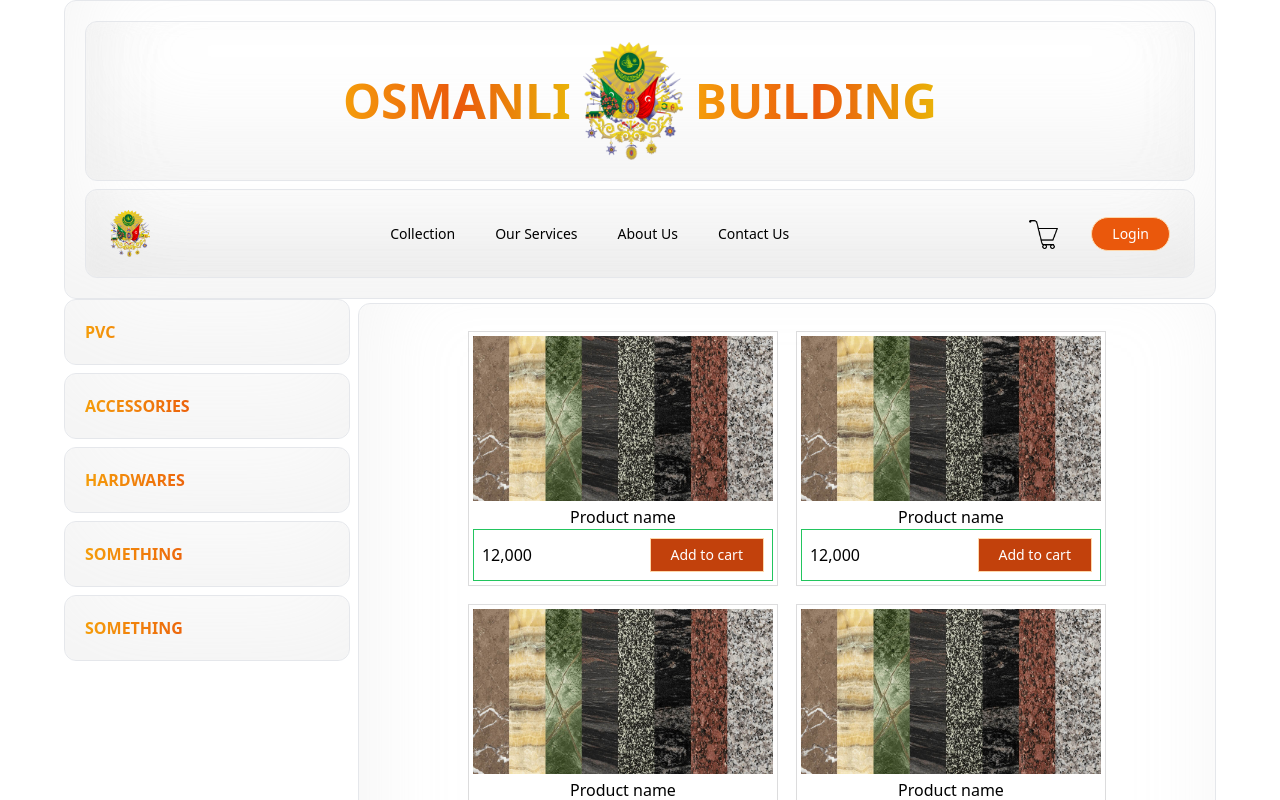
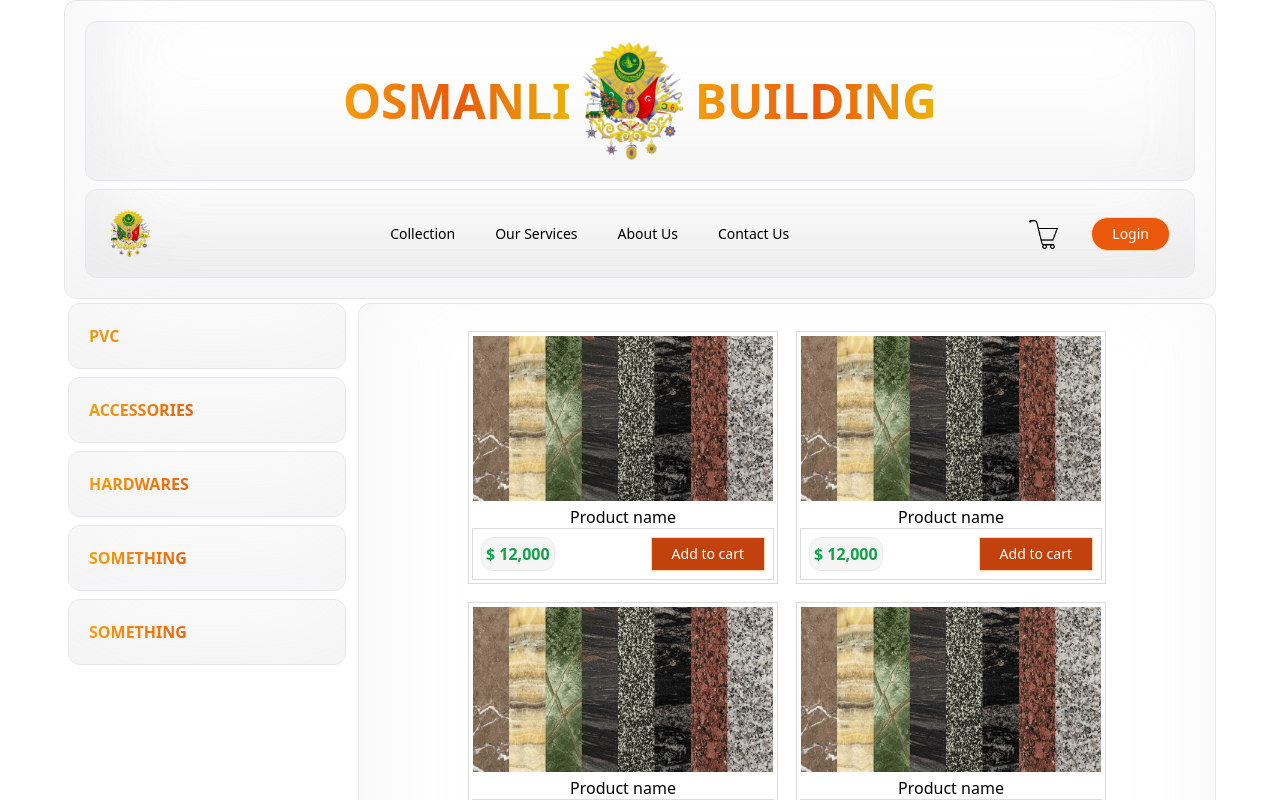
Before and after one commit to Bobzero23/Osmanli-Building-Frontend, a Next.js app: page / in a window 1280 px wide. Shown: the top 800 px of the page. Built offline with nearby package versions, Linux system fonts and the light colour scheme.

Commit message:
styling: adding some for better user interface

```diff
--- a/app/page.jsx
+++ b/app/page.jsx
@@ -4,7 +4,7 @@
 const page = () => {
   return (
     <div className="flex gap-2 borderp-2 ">
-      <div className="md:flex hidden flex-col gap-2 w-[25%]">
+      <div className="p-1 md:flex hidden flex-col gap-2 w-[25%]">
         <Link className="glassmorphism orange_hover w-full" href="/">
           <p className="font-extrabold orange_gradient w-full h-full">PVC</p>
         </Link>
--- a/components/Header.jsx
+++ b/components/Header.jsx
@@ -58,7 +58,7 @@
           </ul>
         </div>
         <div className="flex items-center gap-8 px-1">
-          <Link href="/cart flex-shrink">
+          <Link href="/cart">
             <Image
               className="object-contain"
               alt="Product image"
--- a/components/ProductCard.jsx
+++ b/components/ProductCard.jsx
@@ -16,8 +16,10 @@
             <p className="font-thin pt-1">Product name</p>
           </div>
         </div>
-        <div className="flex items-center justify-between p-2 border border-green-500">
-          <div>12,000</div>
+        <div className="card_box flex items-center justify-between p-2">
+          <div className="price_glassmorphism text-green-600 font-bold">
+            $ 12,000
+          </div>
           <button className="orange_btn">Add to cart</button>
         </div>
       </div>
--- a/styles/globals.css
+++ b/styles/globals.css
@@ -1,6 +1,9 @@
 @tailwind base;
 @tailwind components;
 @tailwind utilities;
+
+/* FONTS */
+@import url("https://fonts.googleapis.com/css2?family=Roboto:ital,wght@0,100;0,300;0,400;0,500;0,700;0,900;1,100;1,300;1,400;1,500;1,700;1,900&display=swap");
 
 /* CUSTOM CSS */
 .card_hover:hover {
@@ -28,6 +31,10 @@
     @apply relative z-10 flex justify-center items-center flex-col mx-auto sm:px-16 px-6;
   }
 
+  .black_btn {
+    @apply  border border-black bg-black py-1.5 px-5 text-white transition-all hover:bg-white hover:text-black text-center text-sm  flex items-center justify-center;
+  }
+
   .orange_btn {
     @apply  border border-orange-200 bg-orange-700 py-1.5 px-5 text-white transition-all hover:bg-white hover:text-black text-center text-sm flex items-center justify-center;
   }
@@ -42,6 +49,10 @@
 
   .glassmorphism {
     @apply rounded-xl border border-gray-200 bg-white/20 shadow-[inset_10px_-50px_94px_0_rgb(199,199,199,0.2)] backdrop-blur p-5;
+  }
+
+  .price_glassmorphism {
+    @apply rounded-xl border border-gray-200 bg-white/20 shadow-[inset_10px_-50px_94px_0_rgb(199,199,199,0.2)] backdrop-blur p-1;
   }
   .side_bar_glassmorphism {
     @apply rounded-xl border border-gray-200 bg-white/20 shadow-[inset_10px_-50px_94px_0_rgb(199,199,199,0.2)] backdrop-blur;
```
